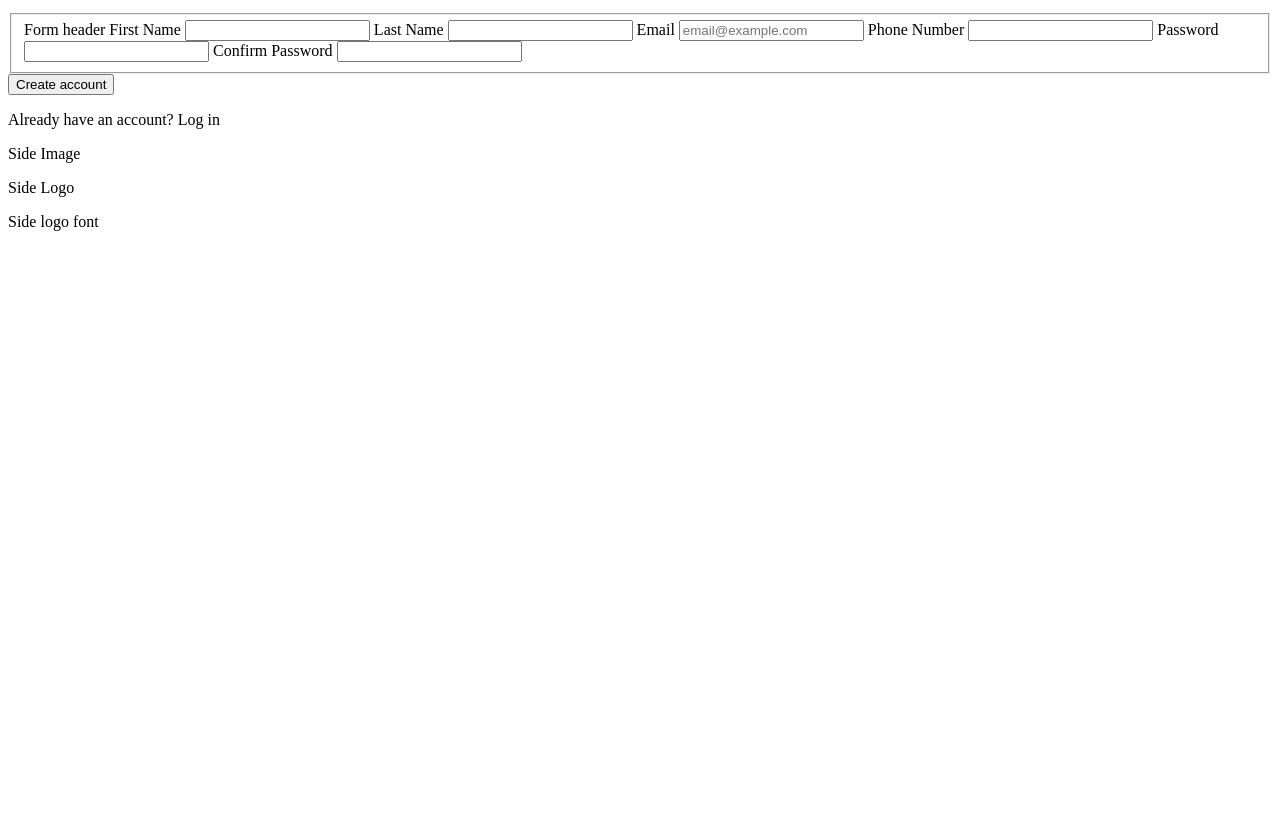
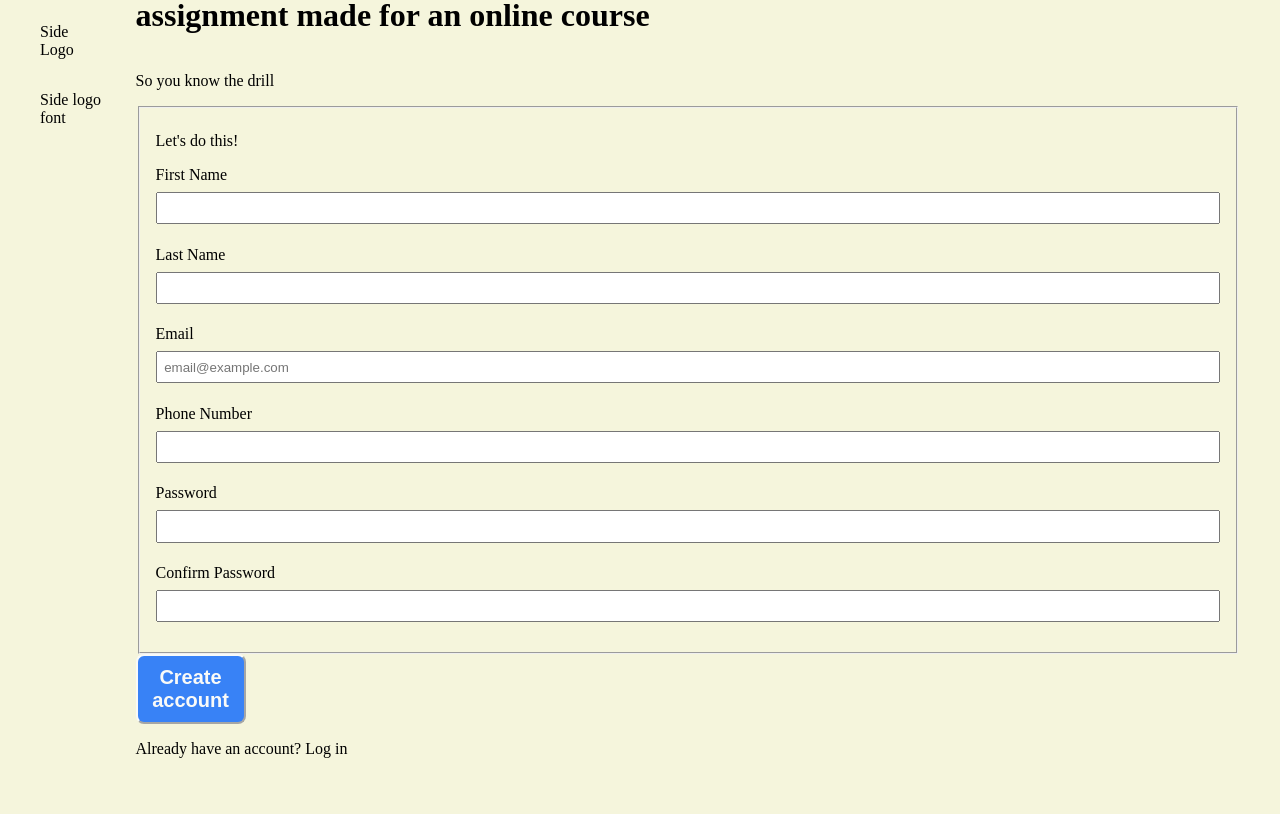
Before and after one commit to Ying-lenny/Odin-Sign-Up, a plain HTML site: page index.html in a window 1280 px wide. Shown: the part 101-915 px from the top of the page. Before the commit the page ends 800 px from the top, so only its background shows below. Drawn offline with Linux system fonts and the light colour scheme.

Commit message:
Added CSS and updated HTML divs
Added CSS to get closer to the ideal design of the  form
Added Divs in HTML to enable styling the divs

```diff
--- a/index.css
+++ b/index.css
@@ -0,0 +1,40 @@
+body {
+    display: flex;
+    flex-direction: column;
+    background-color: beige;
+    border-radius: 3px;
+    padding: 1em;
+}
+
+.flex-container {
+    display: flex;
+    justify-content: center;
+}
+
+.column, fieldset {
+    display: flex;
+    flex-direction: column;
+    padding: 1em;
+}
+
+label {
+    margin-right: 1em;
+    padding: .5em 0;
+}
+
+body input {
+    flex: 6;
+    padding: .5em;
+    margin-bottom: 1em;
+  }
+
+button {
+    font-size: 20px;
+    font-weight: 900;
+    border-radius: 8px;
+    width: 110px;
+    background-color: #3882f6;
+    color: #F9FAF8;
+    padding: 10px;
+    border-color: #F9FAF8;
+}
--- a/index.html
+++ b/index.html
@@ -4,15 +4,24 @@
     <meta charset="UTF-8">
     <meta http-equiv="X-UA-Compatible" content="IE=edge">
     <meta name="viewport" content="width=device-width, initial-scale=1.0">
-    <title>Sign in page</title>
+    <link rel="stylesheet" href="index.css">
+    <title>Sign-Up Form</title>
 </head>
 <body>
-    <h1 class="">Welcome to my webpage</h1>
+    <div class="flex-container">
+        <div class="column">
+            <p>Side Image</p>
+            <p>Side Logo</p>
+            <p>Side logo font</p>
+        </div>
 
-    <p>Paragraph 1</p>
+        <div class="column">
+            <h1 class="">This is a fake sign in page for a non-existant service created for the sake of an assignment made for an online course</h1>
+
+            <p>So you know the drill</p>
 
             <fieldset>
-        <label>Form header</label>
+                <label>Let's do this!</label>
 
                 <label for="first_name">First Name</label>
                 <input type="text" id="first_name" name="first_name">
@@ -33,12 +42,9 @@
                 <input type="password" id="confirm_password" name="confirm_password">
             </fieldset>
 
-    <button>Create account</button>
+            <button type="submit">Create account</button>
             <p>Already have an account? Log in</p>
-
-    <p>Side Image</p>
-    <p>Side Logo</p>
-    <p>Side logo font</p>
-
+        </div>
+    </div>
 </body>
 </html>
```
Lines whose indentation alone changed are shown as unchanged.
